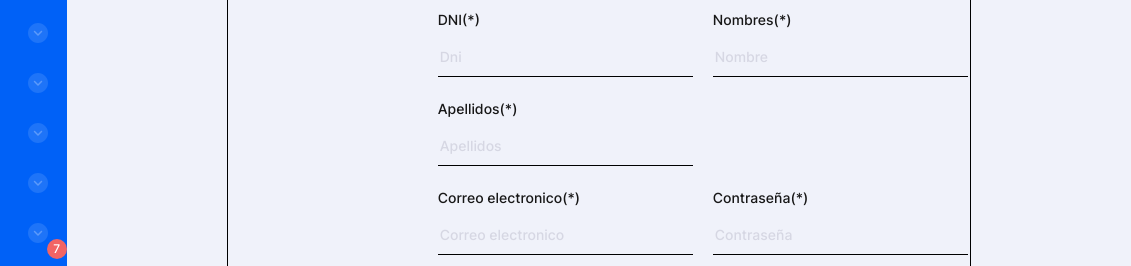
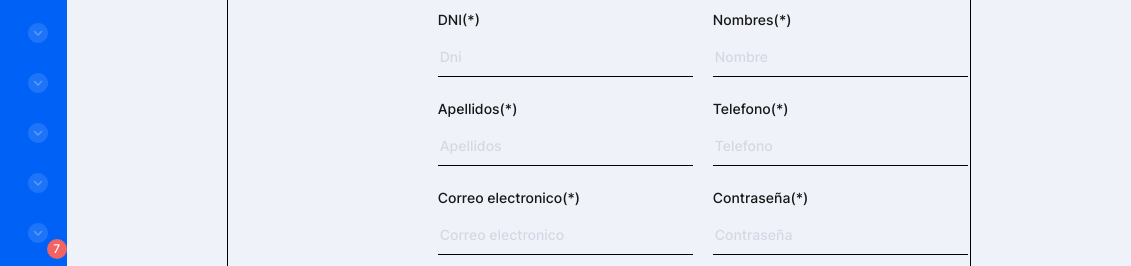
Before and after one commit to daniels99ecg/PubliGrafit, a plain HTML site: page Registrar-Usuarios.html in a window 1280 px wide. Shown: the part 234-500 px from the top of the page, 149-1280 px from the left. Drawn offline with Linux system fonts and the light colour scheme.

Commit message:
Agrege telefono al formulario

```diff
--- a/Registrar-Usuarios.html
+++ b/Registrar-Usuarios.html
@@ -395,6 +395,11 @@
 
         <input type="text" class="form-control" placeholder="Apellidos" aria-label="First name" id="apellido">
       </div>
+      <div class="col">
+        <label for="inputEmail4" class="form-label">Telefono(*)</label>
+
+        <input type="text" class="form-control" placeholder="Telefono" aria-label="Last name" id="telefono">
+      </div>
 
     </div>
 
```
